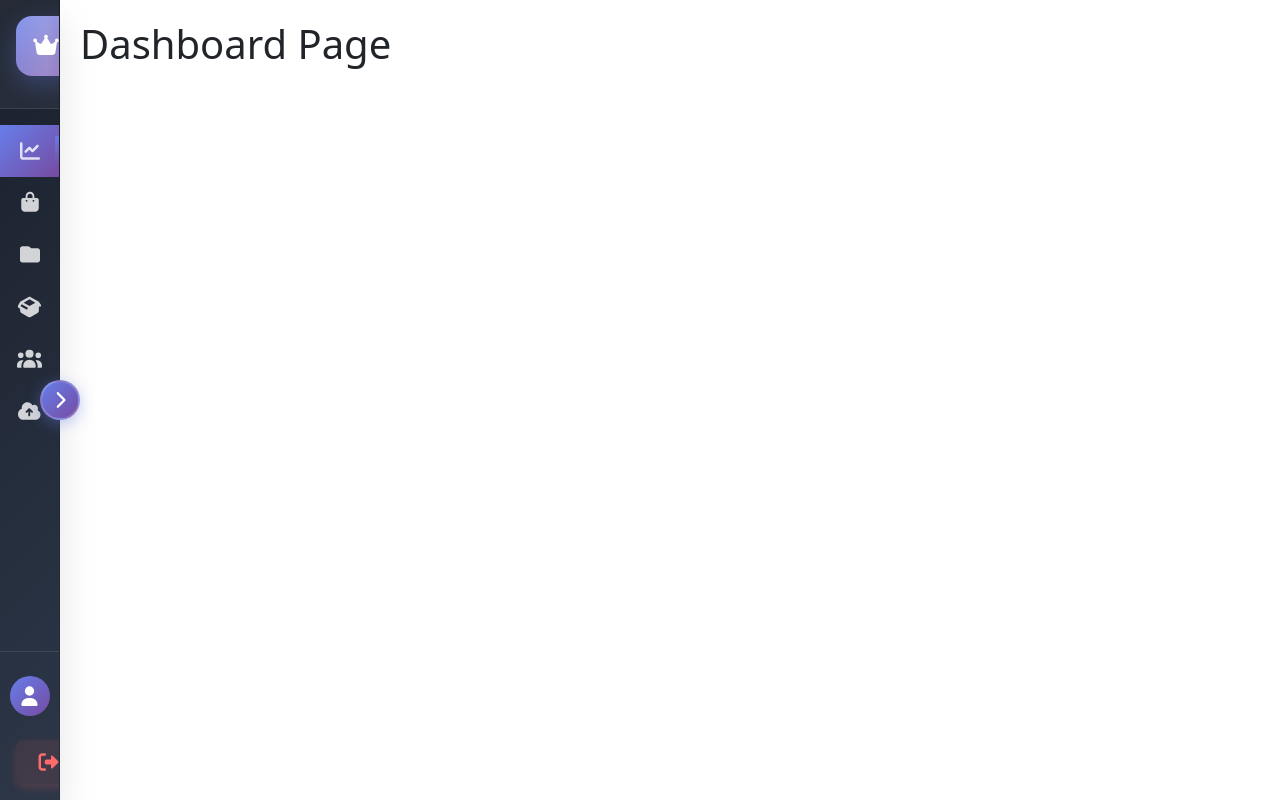
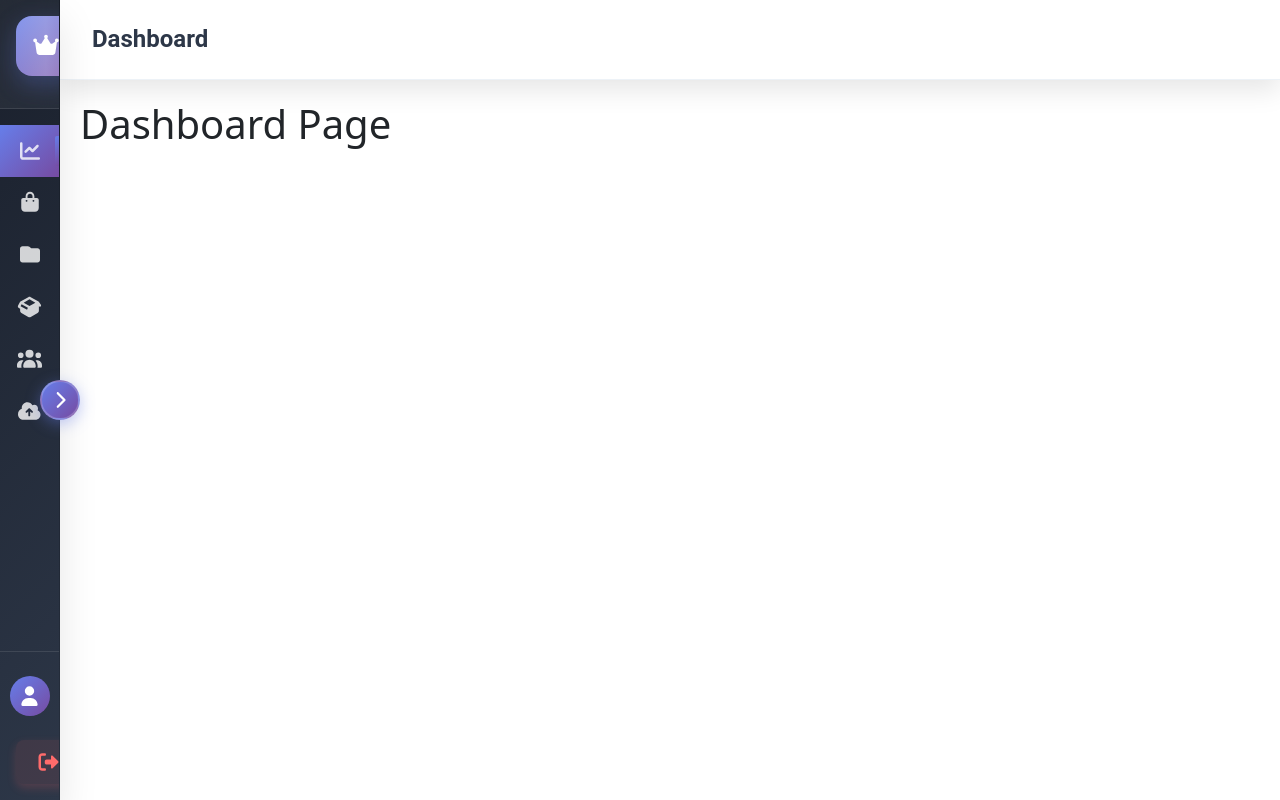
Before and after one commit to suhrob-qalandarov/prime-web-admin, a React (Create React App) app: page /dashboard in a window 1280 px wide. Built offline with nearby package versions, Linux system fonts and the light colour scheme.

Commit message:
Style Navbar: add structured Box container with Dashboard title, styling, and shadow effects.

```diff
--- a/src/components/bars/navbar/navbar.jsx
+++ b/src/components/bars/navbar/navbar.jsx
@@ -1,11 +1,23 @@
+import { Box, Typography } from "@mui/material"
 
 const Navbar = () => {
-
     return (
-        <div>
-
-        </div>
+        <Box
+            sx={{
+                height: "var(--header-height)",
+                background: "white",
+                borderBottom: "1px solid var(--gray-200)",
+                display: "flex",
+                alignItems: "center",
+                padding: "0 2rem",
+                boxShadow: "var(--box-shadow)",
+            }}
+        >
+            <Typography variant="h5" sx={{ fontWeight: 600, color: "var(--dark-color)" }}>
+                Dashboard
+            </Typography>
+        </Box>
     )
 }
 
-export default Navbar;
+export default Navbar
```
